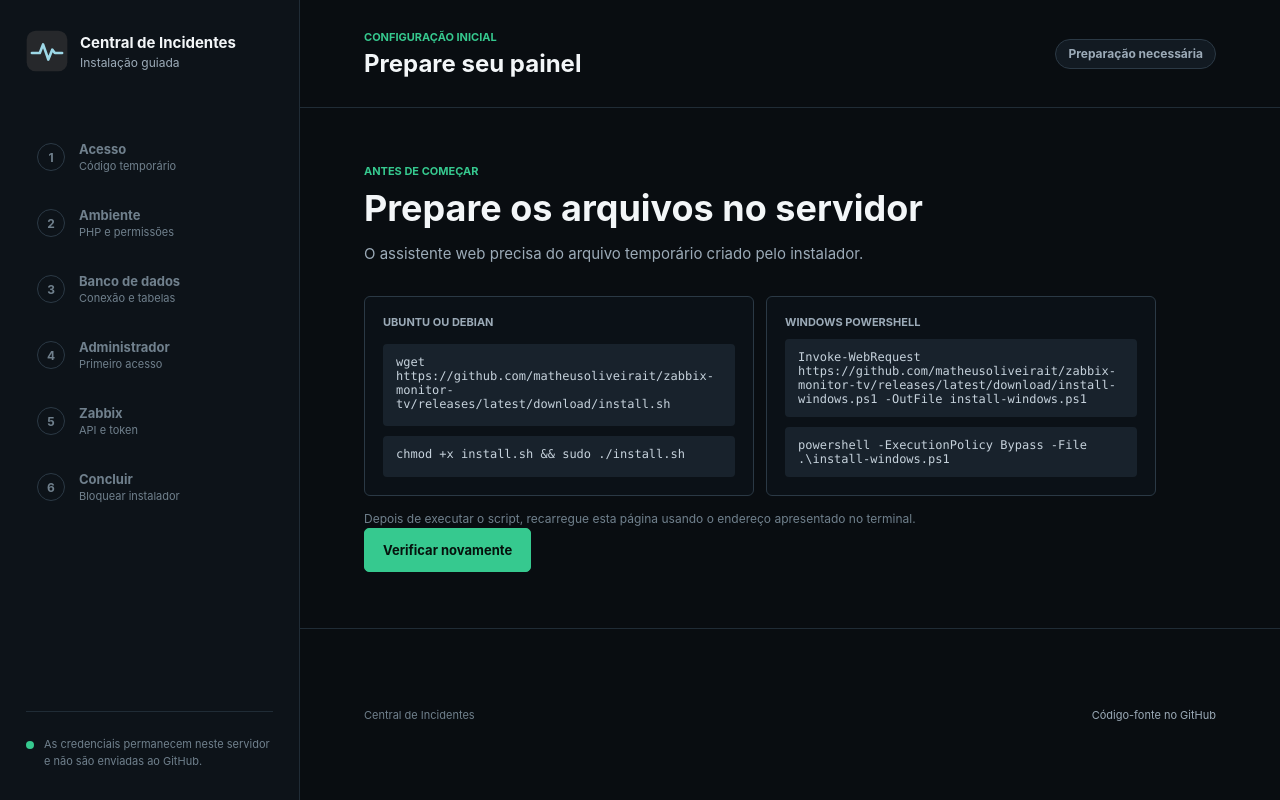
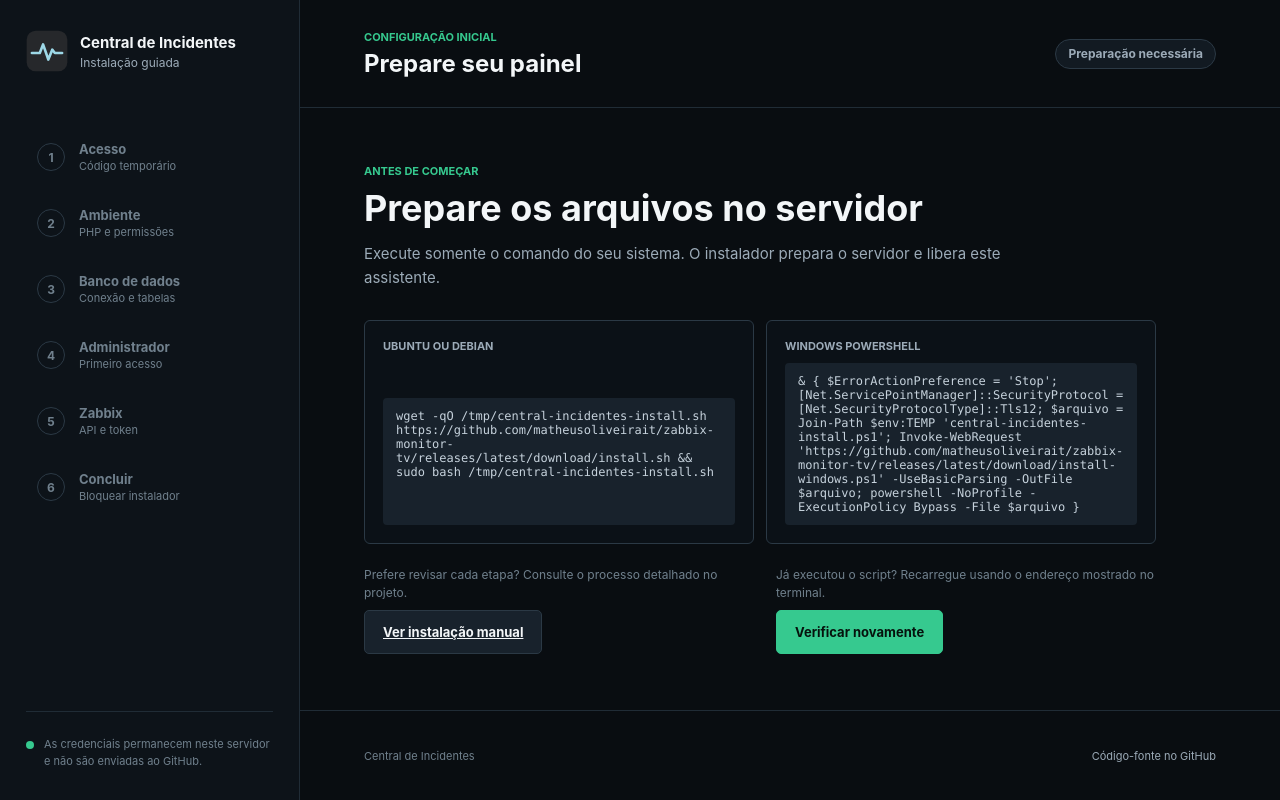
Before and after one commit to matheusoliveirait/zabbix-monitor-tv, a PHP site: page /setup/ in a window 1280 px wide. Run offline with PHP 8.4, Linux system fonts and the light colour scheme.

Commit message:
docs: simplify installation to one command
Present one copy-and-paste installer command per operating system while keeping the auditable manual flow below it.

```diff
--- a/setup/index.php
+++ b/setup/index.php
@@ -71,22 +71,29 @@ header('X-Frame-Options: DENY');
           <div class="step-heading">
             <span class="step-number">Antes de começar</span>
             <h2>Prepare os arquivos no servidor</h2>
-            <p>O assistente web precisa do arquivo temporário criado pelo instalador.</p>
+            <p>Execute somente o comando do seu sistema. O instalador prepara o servidor e libera este assistente.</p>
           </div>
           <div class="setup-platforms">
             <div class="command-panel">
               <span>Ubuntu ou Debian</span>
-              <code>wget https://github.com/matheusoliveirait/zabbix-monitor-tv/releases/latest/download/install.sh</code>
-              <code>chmod +x install.sh &amp;&amp; sudo ./install.sh</code>
+              <code>wget -qO /tmp/central-incidentes-install.sh https://github.com/matheusoliveirait/zabbix-monitor-tv/releases/latest/download/install.sh &amp;&amp; sudo bash /tmp/central-incidentes-install.sh</code>
             </div>
             <div class="command-panel">
               <span>Windows PowerShell</span>
-              <code>Invoke-WebRequest https://github.com/matheusoliveirait/zabbix-monitor-tv/releases/latest/download/install-windows.ps1 -OutFile install-windows.ps1</code>
-              <code>powershell -ExecutionPolicy Bypass -File .\install-windows.ps1</code>
+              <code>&amp; { $ErrorActionPreference = 'Stop'; [Net.ServicePointManager]::SecurityProtocol = [Net.SecurityProtocolType]::Tls12; $arquivo = Join-Path $env:TEMP 'central-incidentes-install.ps1'; Invoke-WebRequest 'https://github.com/matheusoliveirait/zabbix-monitor-tv/releases/latest/download/install-windows.ps1' -UseBasicParsing -OutFile $arquivo; powershell -NoProfile -ExecutionPolicy Bypass -File $arquivo }</code>
             </div>
           </div>
-          <p class="field-help">Depois de executar o script, recarregue esta página usando o endereço apresentado no terminal.</p>
-          <button class="button primary" type="button" data-reload>Verificar novamente</button>
+          <div class="setup-install-actions">
+            <div class="setup-action-block">
+              <p class="field-help">Prefere revisar cada etapa? Consulte o processo detalhado no projeto.</p>
+              <a class="button secondary" href="https://github.com/matheusoliveirait/zabbix-monitor-tv#instalacao-manual-assistida"
+                target="_blank" rel="noopener">Ver instalação manual</a>
+            </div>
+            <div class="setup-action-block">
+              <p class="field-help">Já executou o script? Recarregue usando o endereço mostrado no terminal.</p>
+              <button class="button primary" type="button" data-reload>Verificar novamente</button>
+            </div>
+          </div>
         </section>
 
         <section class="setup-step" data-step="unlock" hidden>
--- a/setup/setup.css
+++ b/setup/setup.css
@@ -664,9 +664,31 @@ select:focus-visible {
   white-space: pre-wrap;
 }
 
+.setup-install-actions {
+  display: flex;
+  flex-wrap: wrap;
+  gap: 18px 32px;
+  align-items: flex-start;
+}
+
+.setup-action-block {
+  min-width: min(100%, 300px);
+  flex: 1 1 300px;
+  display: grid;
+  gap: 8px;
+}
+
+.setup-action-block .field-help {
+  margin: 0;
+}
+
 @media (max-width: 900px) {
   .setup-platforms {
     grid-template-columns: 1fr;
+  }
+
+  .setup-install-actions {
+    display: grid;
   }
 }
 
```
Also changed, not shown: README.md, 2 other files.
